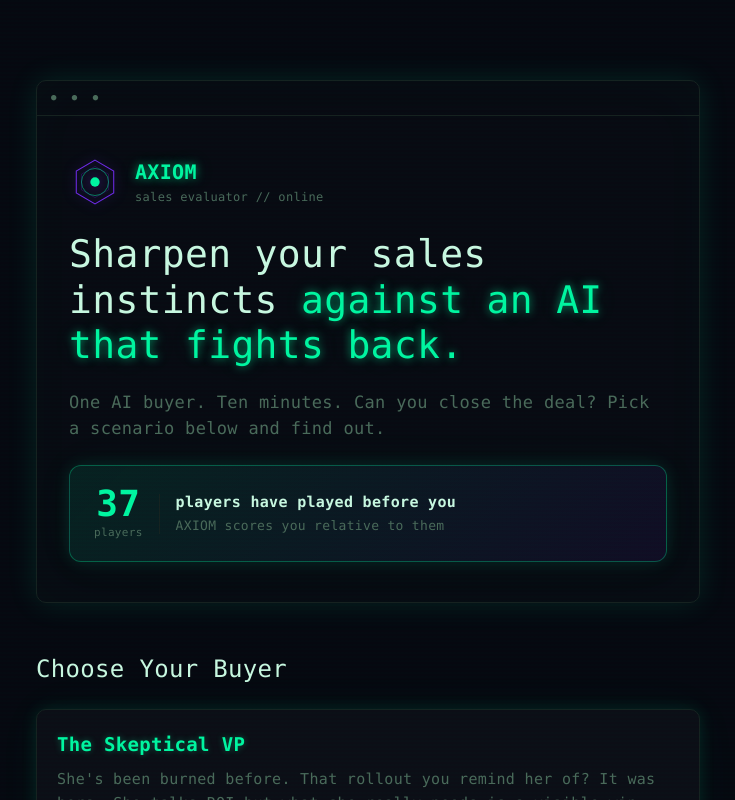
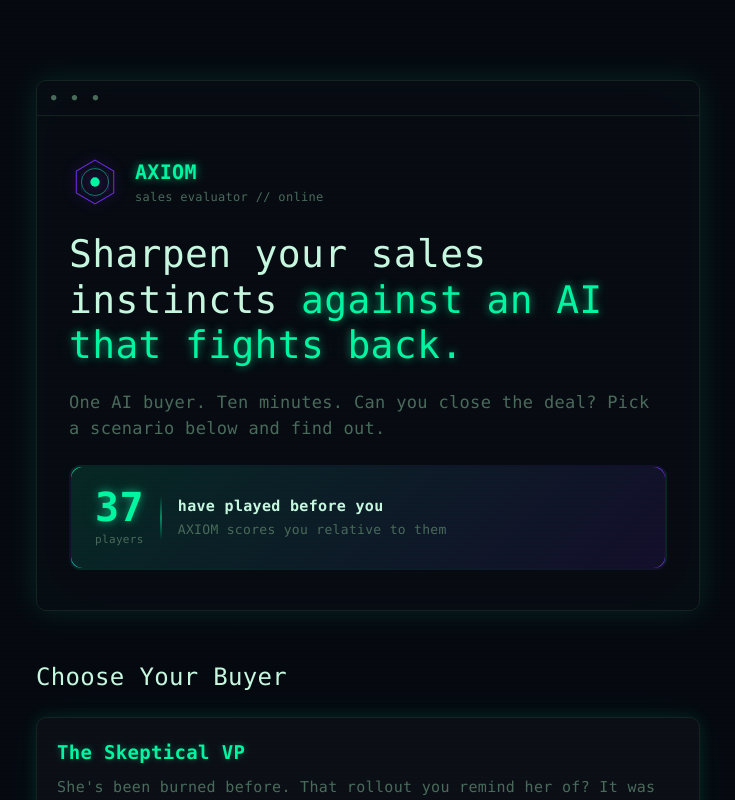
Before and after one commit to sarveshkhimesra/beat-axiom, a Next.js app: page / in a window 1280 px wide. Shown: the top 800 px of the page, without its empty margins (272-1007 px from the left). Built offline with nearby package versions, Linux system fonts and the light colour scheme.

Commit message:
design: animated gradient border on player count banner

```diff
--- a/src/app/globals.css
+++ b/src/app/globals.css
@@ -184,6 +184,32 @@ body::before {
   50% { opacity: 1; }
 }
 
+/* player count banner — animated gradient border */
+.player-count-banner {
+  border: 2px solid transparent;
+  background-clip: padding-box;
+  position: relative;
+}
+.player-count-banner::before {
+  content: "";
+  position: absolute;
+  inset: -2px;
+  border-radius: 14px;
+  padding: 2px;
+  background: linear-gradient(135deg, var(--accent-primary), var(--accent-secondary), var(--accent-primary));
+  background-size: 200% 200%;
+  animation: border-glow 3s ease infinite;
+  -webkit-mask: linear-gradient(#fff 0 0) content-box, linear-gradient(#fff 0 0);
+  -webkit-mask-composite: xor;
+  mask-composite: exclude;
+  pointer-events: none;
+}
+@keyframes border-glow {
+  0% { background-position: 0% 50%; }
+  50% { background-position: 100% 50%; }
+  100% { background-position: 0% 50%; }
+}
+
 /* existing button styles */
 .btn {
   border: 1px solid var(--border);
--- a/src/app/page.tsx
+++ b/src/app/page.tsx
@@ -70,14 +70,14 @@ export default async function Home() {
           <p style={{ color: "var(--text-secondary)", fontSize: "clamp(14px, 3.8vw, 17px)", margin: "0 0 12px 0" }}>
             One AI buyer. Ten minutes. Can you close the deal? Pick a scenario below and find out.
           </p>
-          <div className="glow-box" style={{ marginTop: 24, display: "flex", alignItems: "center", justifyContent: "center", gap: 16, padding: "20px 24px", borderRadius: 12, background: "linear-gradient(135deg, rgba(0, 245, 160, 0.1) 0%, rgba(123, 47, 255, 0.08) 100%)", border: "1px solid rgba(0, 245, 160, 0.3)", width: "100%" }}>
+          <div className="player-count-banner" style={{ marginTop: 24, display: "flex", alignItems: "center", justifyContent: "center", gap: 16, padding: "20px 24px", borderRadius: 12, background: "linear-gradient(135deg, rgba(0, 245, 160, 0.12) 0%, rgba(123, 47, 255, 0.1) 100%)", width: "100%", position: "relative", overflow: "hidden" }}>
             <div style={{ display: "flex", flexDirection: "column", alignItems: "center" }}>
-              <span style={{ fontSize: 36, fontWeight: 800, color: "var(--accent-primary)", lineHeight: 1 }}>{playerCount}</span>
-              <span style={{ fontSize: 11, color: "var(--text-secondary)", marginTop: 2 }}>players</span>
+              <span className="glow" style={{ fontSize: 40, fontWeight: 800, color: "var(--accent-primary)", lineHeight: 1 }}>{playerCount}</span>
+              <span style={{ fontSize: 11, color: "var(--text-secondary)", marginTop: 4 }}>players</span>
             </div>
-            <div style={{ height: 40, width: 1, background: "var(--border)" }} />
+            <div style={{ height: 44, width: 2, background: "linear-gradient(180deg, transparent, var(--accent-primary), transparent)", opacity: 0.5 }} />
             <div style={{ flex: 1 }}>
-              <div style={{ fontSize: 15, fontWeight: 600, color: "var(--text-primary)" }}>players have played before you</div>
+              <div style={{ fontSize: 15, fontWeight: 600, color: "var(--text-primary)" }}>have played before you</div>
               <div style={{ fontSize: 13, color: "var(--text-secondary)", marginTop: 2 }}>AXIOM scores you relative to them</div>
             </div>
           </div>
```
